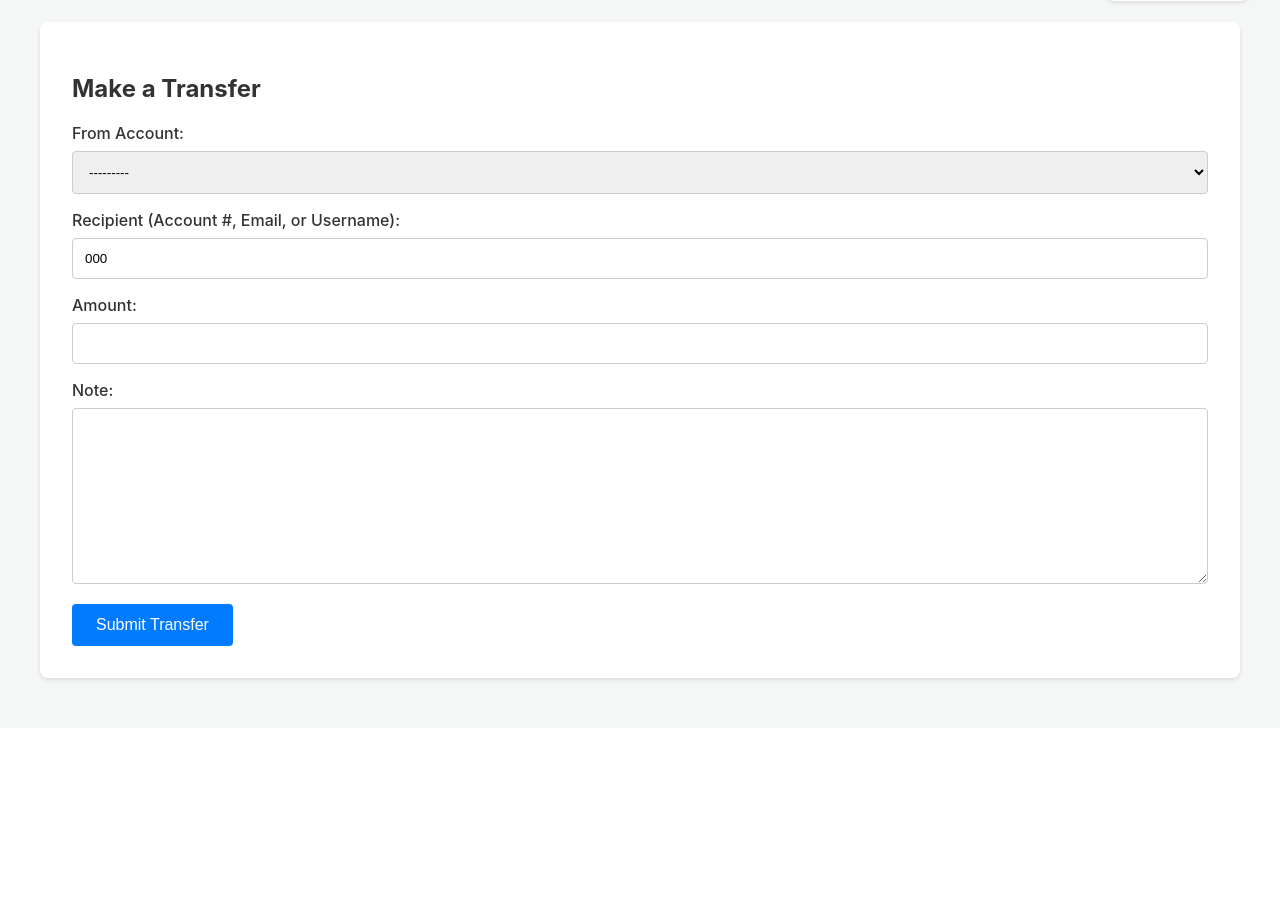
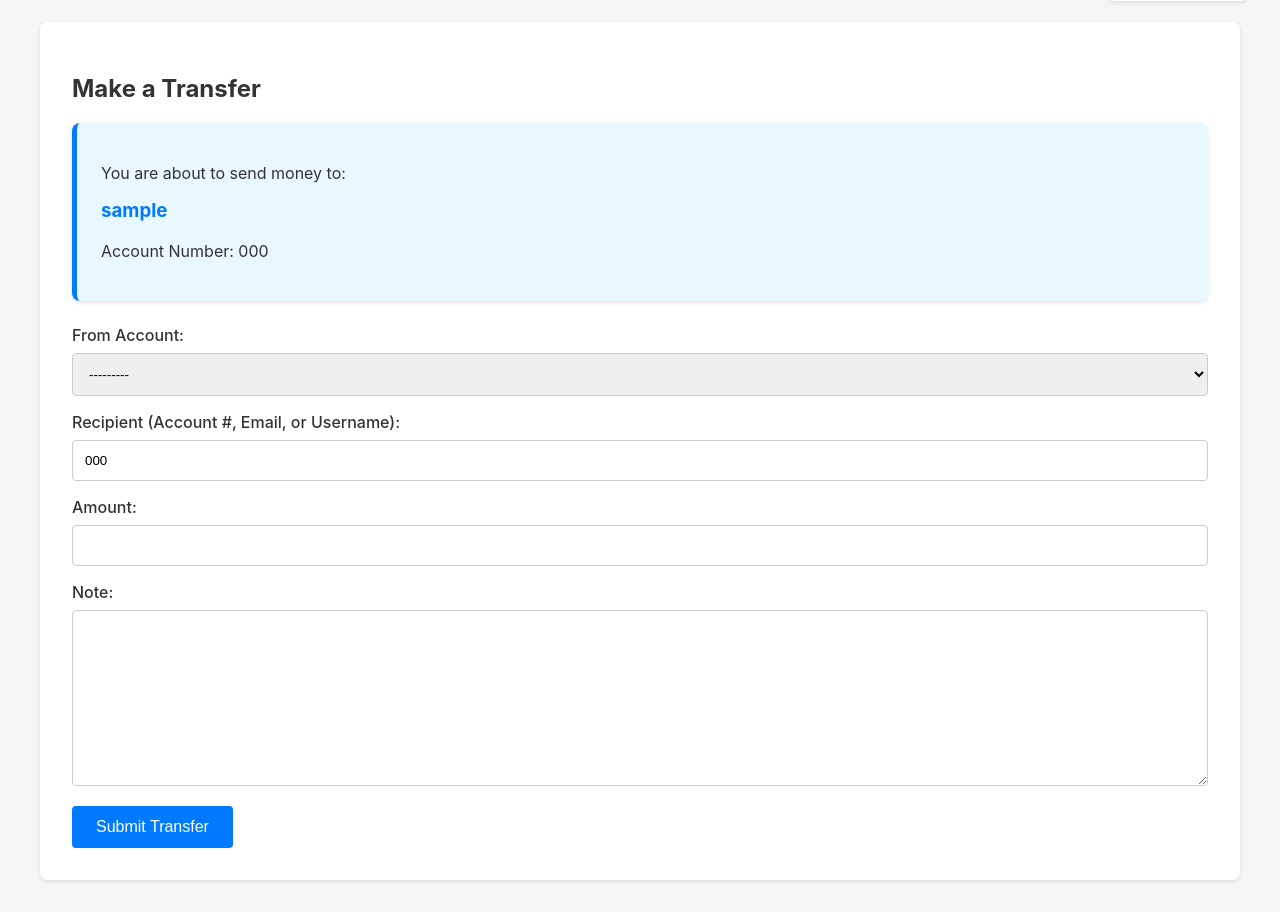
Before and after one commit to Abhijith-j-nair/Quantum_Bank, a Django app: page /pay/000/ in a window 1280 px wide. Shown: the part 72-984 px from the top of the page. Before the commit the page ends 755 px from the top, so only its background shows below. Run offline with Django 5.2, Linux system fonts and the light colour scheme; a user stored in the database is signed in; tables that the repository leaves empty hold one stand-in row (values such as "Sample post").

Commit message:
Fix: Correct transfer form submission URL

```diff
--- a/core/templates/core/transfer.html
+++ b/core/templates/core/transfer.html
@@ -1,8 +1,17 @@
 {% extends "core/base.html" %}
 
 {% block content %}
-<form method="post">
+<form action="{% url 'transfer' %}" method="post">
     <h2>Make a Transfer</h2>
+
+    {% if recipient_account %}
+        <div class="card" style="background-color: #e9f7fe; border-left: 5px solid #007bff;">
+            <p>You are about to send money to:</p>
+            <h3>{{ recipient_account.user.username }}</h3>
+            <p>Account Number: {{ recipient_account.account_number }}</p>
+        </div>
+    {% endif %}
+
     {% csrf_token %}
     {{ form.as_p }}
     <button type="submit" class="btn">Submit Transfer</button>
```
